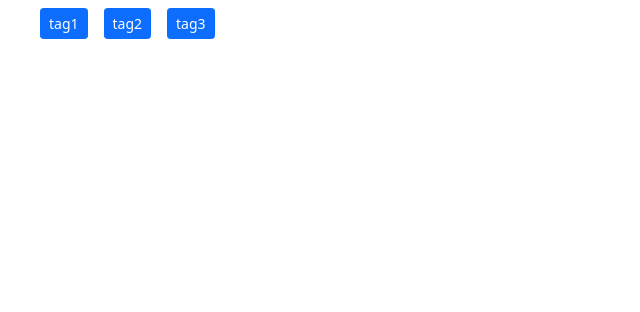
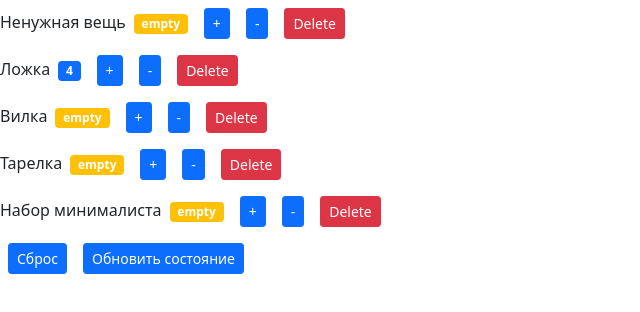
Before and after one commit to ichmirom/shopping-cart, a React (Create React App) app: page / in a window 1280 px wide. Shown: the top 312 px of the page, without its empty margins (0-640 px from the left). Built offline with nearby package versions, Linux system fonts and the light colour scheme.

Commit message:
add props reset etc.

```diff
--- /dev/null
+++ b/src/app.jsx
@@ -0,0 +1,8 @@
+import React from 'react'
+import CountersList from "./components/countersList";
+
+const App = () => {
+    return <CountersList/>
+}
+
+export default App
--- a/src/components/counter.jsx
+++ b/src/components/counter.jsx
@@ -1,59 +1,36 @@
 import React, {useState} from "react";
 
-const Counter = () => {
-    const [count, setCounter] = useState(0)
-    const [tags, setTags] = useState(['tag1', 'tag2', 'tag3'])
+const Counter = (props) => {
+    const {value} = props
 
     const formatCount = () => {
-        return count === 0 ? 'empty' : count
+        return value === 0 ? 'empty' : value
     }
 
     const getGabeClasses = () => {
         let classes = 'badge m-2 '
-        classes += count === 0 ? 'bg-warning' : 'bg-primary'
+        classes += value === 0 ? 'bg-warning' : 'bg-primary'
         return classes
     }
 
     const handleIncrement = () => {
-        setCounter((prevState) => prevState + 1)
+        console.log(1)
+        // setValue((prevState) => prevState + 1)
     }
 
     const handleDecrement = () => {
-        setCounter((prevState) => prevState - 1)
-    }
-
-    const handleTagChange = (id) => {
-        setTags(prevState => prevState.filter(tag => tag !== id))
-    }
-
-    const renderTags = () => {
-        return tags.length !== 0
-            ? tags.map(tag => (
-                <li
-                    key={tag}
-                    className='btn btn-primary btn-sm m-2'
-                    onClick={() => handleTagChange(tag)}
-                >
-                    {tag}
-                </li>
-            ))
-            : 'No Tags'
-    }
-
-    if(tags.length !== 0) {
-        return (
-            <ul>
-                {renderTags()}
-            </ul>
-        )
+        console.log(2)
+        // setValue((prevState) => prevState - 1)
     }
 
     return (
-        <>
+        <div>
+            <span>{props.name}</span>
             <span className={getGabeClasses()}>{formatCount()}</span>
             <button className='btn btn-primary btn-sm m-2' onClick={handleIncrement}>+</button>
             <button className='btn btn-primary btn-sm m-2' onClick={handleDecrement}>-</button>
-        </>
+            <button className="btn btn-danger btn-sm m-2" onClick={() => props.onDelete(props.id)}>Delete</button>
+        </div>
     )
 }
 
--- /dev/null
+++ b/src/components/countersList.jsx
@@ -0,0 +1,43 @@
+import React, {useState} from "react";
+import Counter from "./counter";
+
+const CountersList = () => {
+    const initialState = [
+        {id: 0, value: 0, name: 'Ненужная вещь'},
+        {id: 1, value: 4, name: 'Ложка'},
+        {id: 2, value: 0, name: 'Вилка'},
+        {id: 3, value: 0, name: 'Тарелка'},
+        {id: 4, value: 0, name: 'Набор минималиста'}
+    ]
+    const [counters, setCounters] = useState(initialState)
+
+    const handleDelete = (id) => {
+        const newCounters = counters.filter(counter => counter.id !== id)
+        setCounters(newCounters)
+    }
+
+    const handleReset = () => {
+        setCounters(initialState)
+    }
+
+    const handleUpdate = () => {
+        const updatedState = [
+            {id: 0, value: 1, name: 'Ненужная вещь'},
+            {id: 1, value: 2, name: 'Ложка'},
+            {id: 2, value: 3, name: 'Вилка'},
+            {id: 3, value: 4, name: 'Тарелка'},
+            {id: 4, value: 0, name: 'Набор минималиста'}
+        ]
+        setCounters(updatedState)
+    }
+
+    return (
+        <>
+            {counters.map(count => <Counter key={count.id} {...count} onDelete={handleDelete}/>)}
+            <button className="btn btn-primary btn-sm m-2" onClick={handleReset}>Сброс</button>
+            <button className="btn btn-primary btn-sm m-2" onClick={handleUpdate}>Обновить состояние</button>
+        </>
+    )
+}
+
+export default CountersList
--- a/src/index.js
+++ b/src/index.js
@@ -1,12 +1,7 @@
 import React from 'react';
 import ReactDOM from 'react-dom/client';
 import 'bootstrap/dist/css/bootstrap.css'
-
-import Counter from './components/counter'
-
-const App = () => {
-  return <Counter/>
-}
+import App from "./app";
 
 const root = ReactDOM.createRoot(document.getElementById('root'));
 root.render(
```
Also changed, not shown: 1 other file (tests, documents, lock files or other folders).
